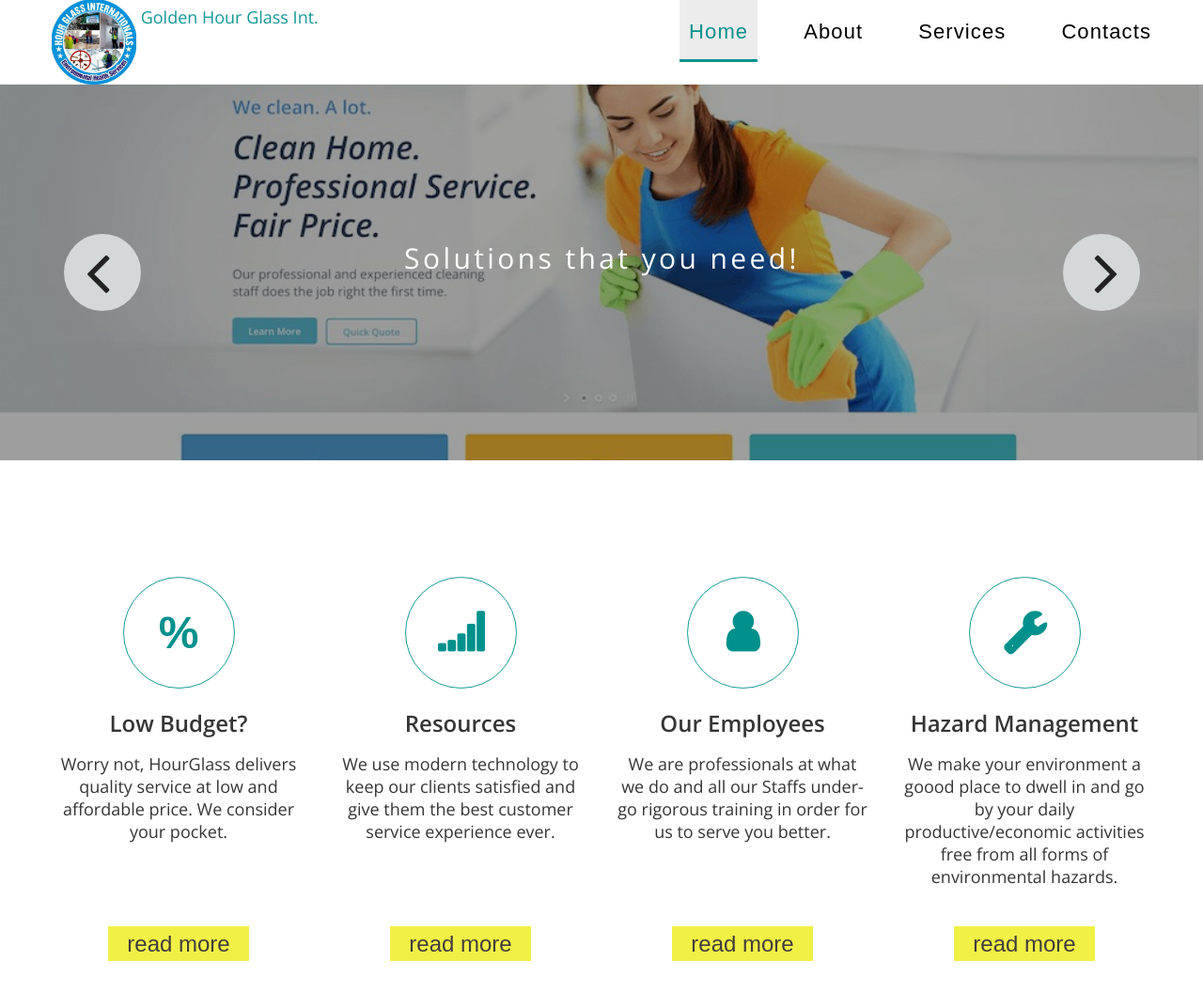
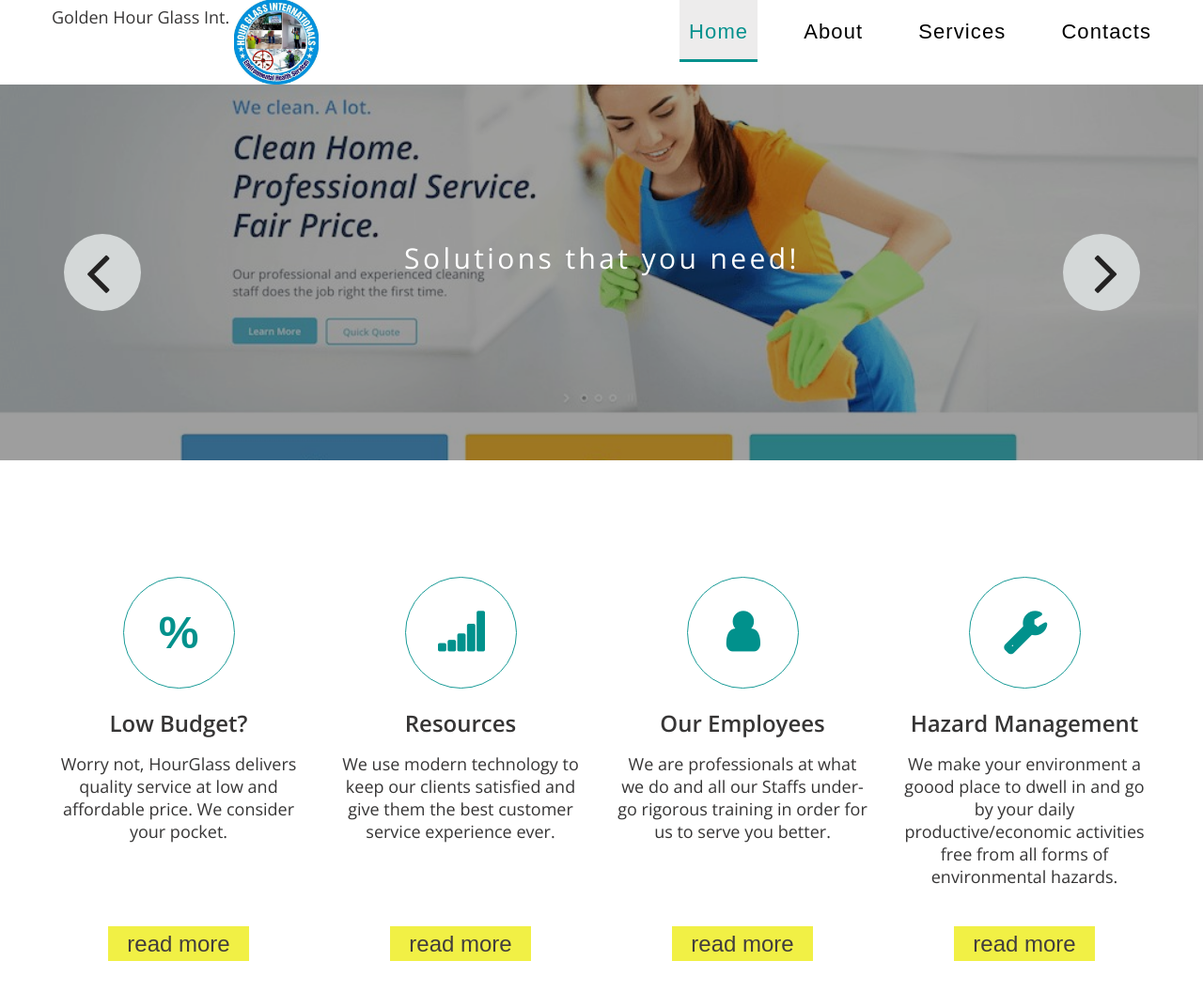
Before and after one commit to Real-Awesome/Real-awesome.github.io, a plain HTML site: page index.html in a window 1280 px wide. Shown: the top 1056 px of the page at 94% size. Drawn offline with nearby package versions, Linux system fonts and the light colour scheme; a web font is replaced by a local one.

Commit message:
name test

```diff
--- a/index.html
+++ b/index.html
@@ -40,10 +40,10 @@
             <div class="row">
                 <div class="grid_12">
                     <div class="brand put-left">
-                        <h1>
+                        <h1>Golden Hour Glass Int.
                             <a href="index.html">
                                 <img src="images/logo.jpg" height="110px"  width="90px" alt="Logo"/>
-                                 Golden Hour Glass Int.
+
                             </a>
                         </h1>
                     </div>
```
